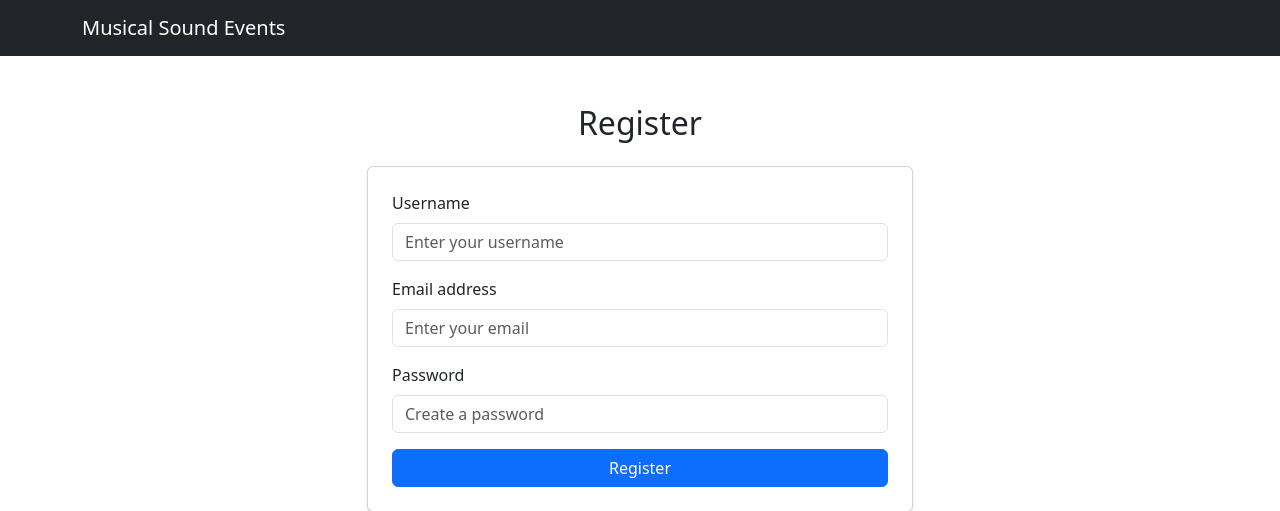
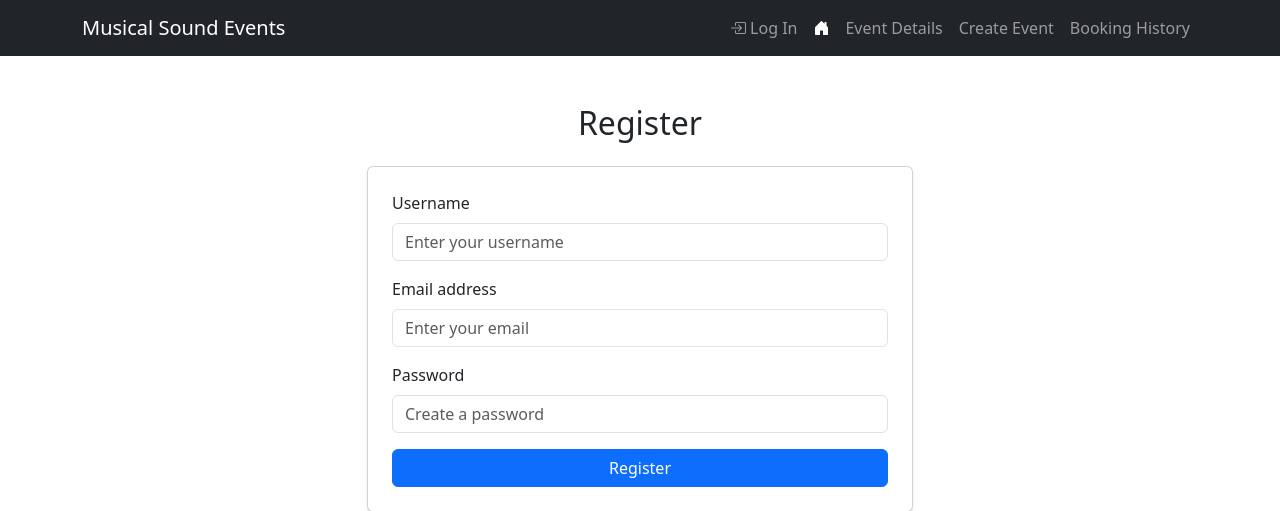
Before and after one commit to hoanggsoe/IAB207_Assessment3, a Flask app: page /register in a window 1280 px wide. Shown: the top 511 px of the page. Run offline with Flask 3, Linux system fonts and the light colour scheme; some libraries are stand-ins or nearby versions.

Commit message:
Update navbar for register.html

```diff
--- a/a3_starter_code/projectfile/website/templates/register.html
+++ b/a3_starter_code/projectfile/website/templates/register.html
@@ -5,13 +5,27 @@
   <meta name="viewport" content="width=device-width, initial-scale=1.0"/>
   <title>Register – Musical Sound Events</title>
   <link href="https://cdn.jsdelivr.net/npm/bootstrap@5.3.3/dist/css/bootstrap.min.css" rel="stylesheet"/>
+  <link href="https://cdn.jsdelivr.net/npm/bootstrap-icons@1.10.5/font/bootstrap-icons.css" rel="stylesheet">
   <link rel="stylesheet" href="static/style/style.css" />
 </head>
 <body>
 
+<!-- Navbar -->
 <nav class="navbar navbar-expand-lg navbar-dark bg-dark">
   <div class="container">
-    <a class="navbar-brand" href="#">Musical Sound Events</a>
+    <a class="navbar-brand" href="index.html">Musical Sound Events</a>
+    <button class="navbar-toggler" type="button" data-bs-toggle="collapse" data-bs-target="#navbarNav">
+      <span class="navbar-toggler-icon"></span>
+    </button>
+    <div class="collapse navbar-collapse" id="navbarNav">
+      <ul class="navbar-nav ms-auto">
+        <li class="nav-item"><a class="nav-link" href="login.html"><i class="bi bi-box-arrow-in-right"></i> Log In</a></li>
+        <li class="nav-item"><a class="nav-link active" href="index.html"><i class="bi bi-house-door-fill"></i></a></li>
+        <li class="nav-item"><a class="nav-link" href="event.html">Event Details</a></li>
+        <li class="nav-item"><a class="nav-link" href="create.html">Create Event</a></li>
+        <li class="nav-item"><a class="nav-link" href="history.html">Booking History</a></li>
+      </ul>
+    </div>
   </div>
 </nav>
 
```
